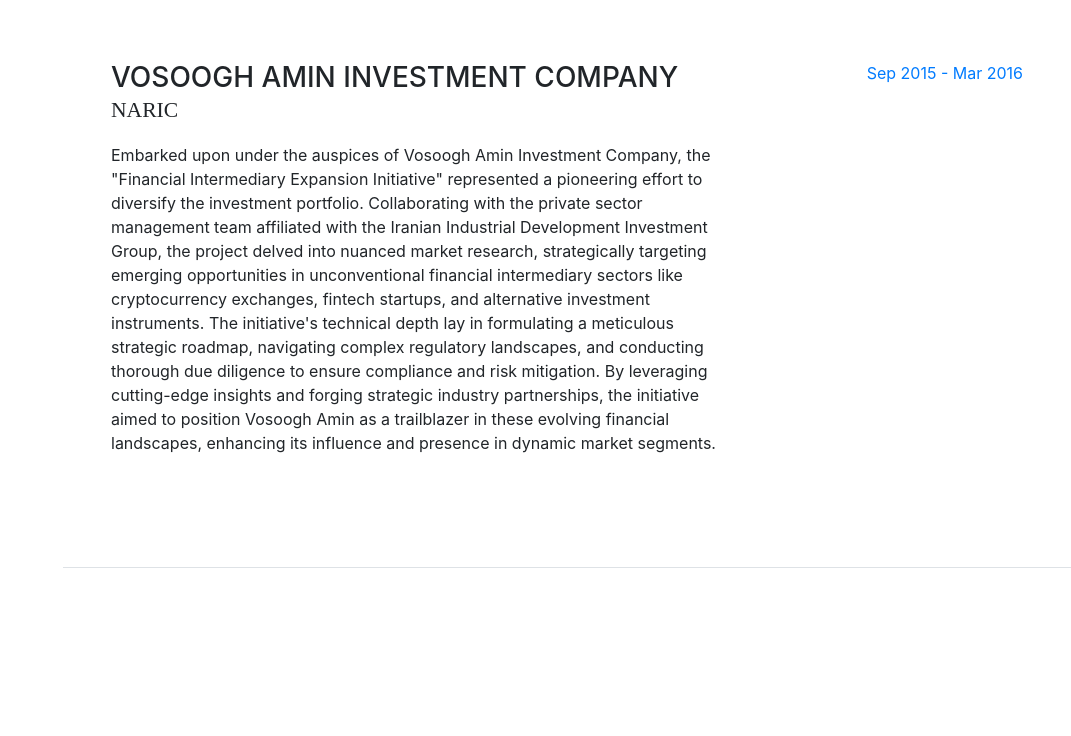
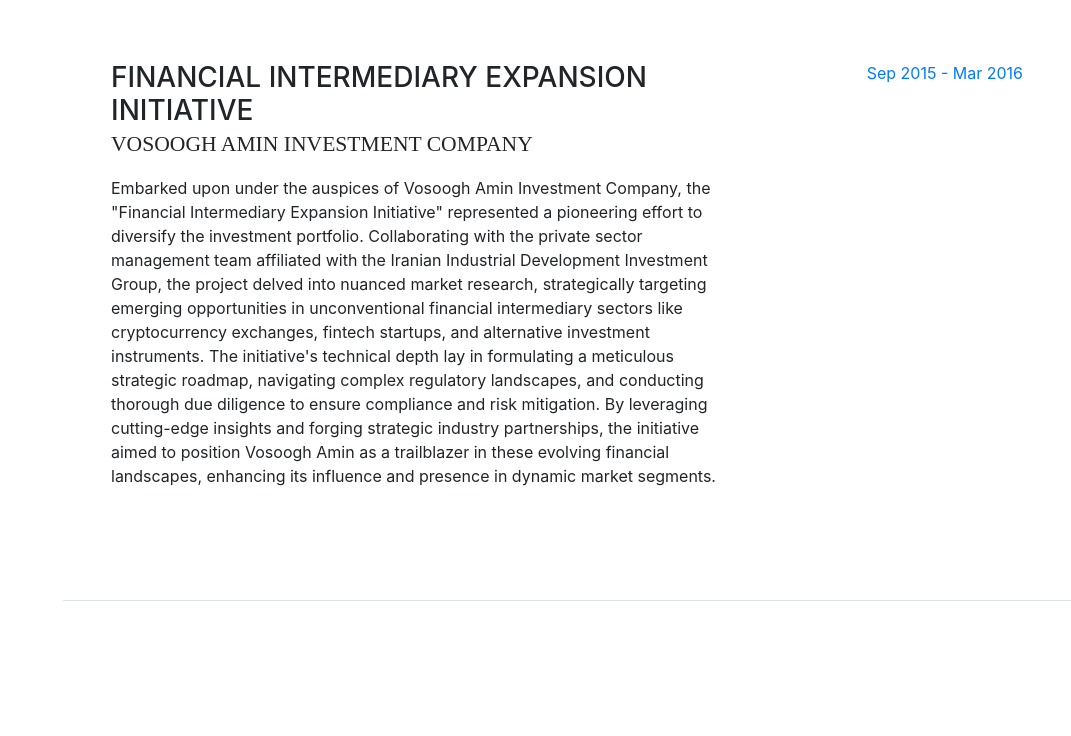
Before and after one commit to SalehAhmadi/SalehAhmadi.github.io, a website with bundled scripts: page index.html in a window 1280 px wide. Shown: the part 8664-9400 px from the top of the page, without its empty margins (209-1280 px from the left). Built offline with nearby package versions, Linux system fonts and the light colour scheme; a web font is replaced by a local one.

Commit message:
Update index.html

```diff
--- a/index.html
+++ b/index.html
@@ -585,8 +585,8 @@
 
         <div class="resume-item d-flex flex-column flex-md-row mb-5">
           <div class="resume-content mr-auto">
-            <h3 class="mb-0">Vosoogh Amin Investment Company</h3>
-            <div class="subheading mb-3">Naric</div>
+            <h3 class="mb-0">Financial Intermediary Expansion Initiative</h3>
+            <div class="subheading mb-3">Vosoogh Amin Investment Company</div>
             <p>
               Embarked upon under the auspices of Vosoogh Amin Investment
               Company, the "Financial Intermediary Expansion Initiative"
```
